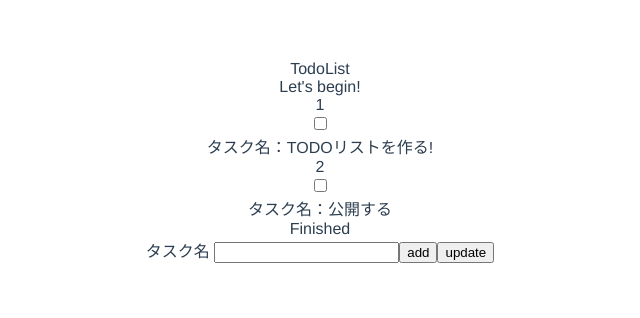
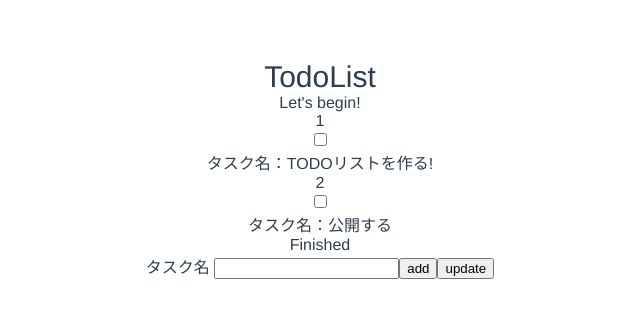
Before and after one commit to oribe1115/Todo-list, a Vue app: page / in a window 1280 px wide. Shown: the top 318 px of the page, without its empty margins (320-960 px from the left). Built offline with nearby package versions, Linux system fonts and the light colour scheme.

Commit message:
styleをcssファイルで書けるようにした

```diff
--- /dev/null
+++ b/src/components/TodoList.css
@@ -0,0 +1,3 @@
+.title {
+    font-size: 30px;
+}
--- a/src/components/TodoList.vue
+++ b/src/components/TodoList.vue
@@ -1,6 +1,6 @@
 <template>
     <div>
-        <div>TodoList</div>
+        <div class="title">TodoList</div>
 
         <div class="unfinished">
             <div class="category-message">Let's begin!</div>
@@ -90,5 +90,4 @@ export default {
 };
 </script>
 
-<style>
-</style>
+<style src="./TodoList.css"></style>
```
